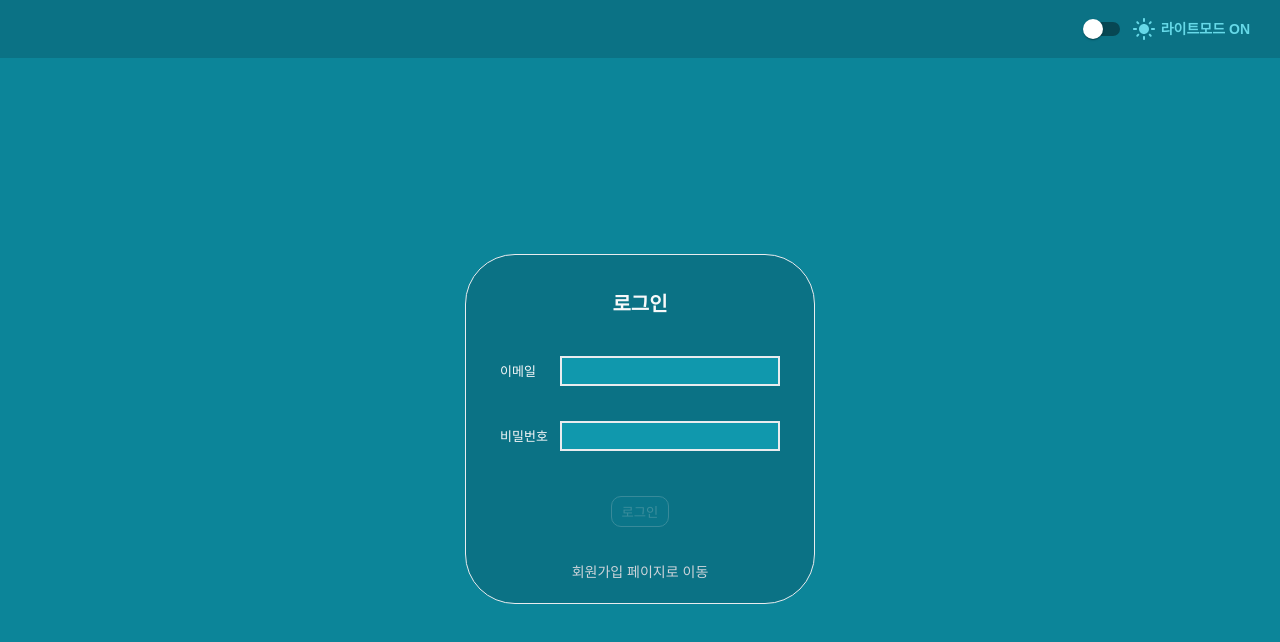
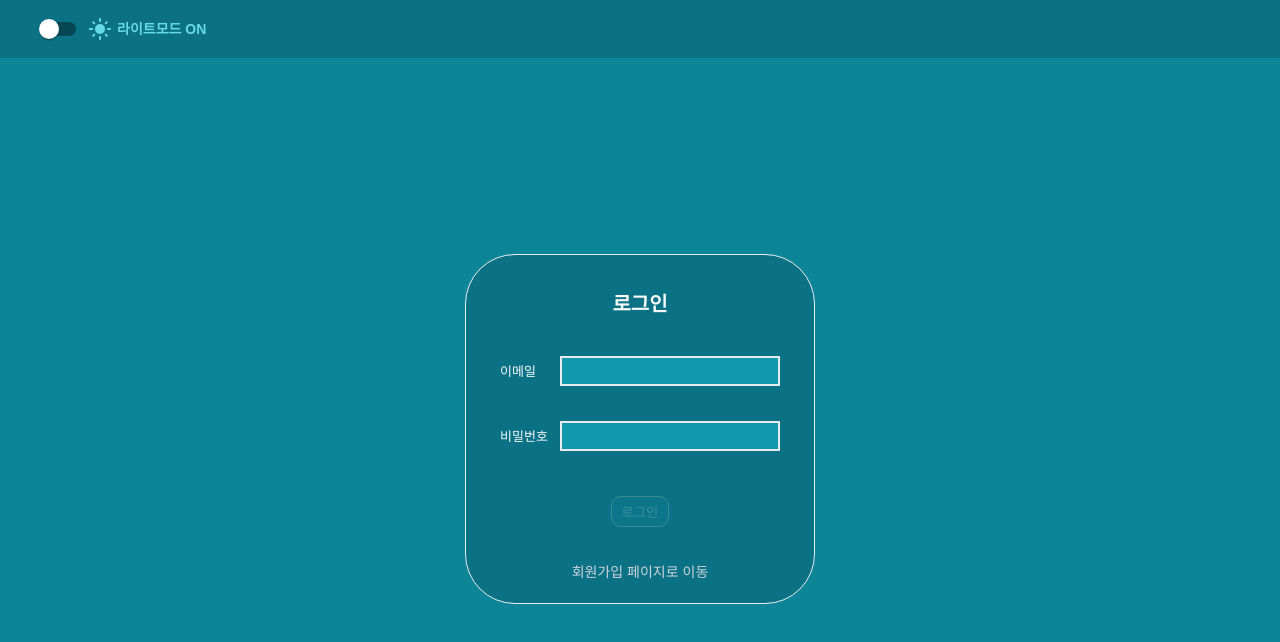
Before and after one commit to JongHoonSon/JH-Todo, a React (Create React App) app: page /auth/login in a window 1280 px wide. Shown: the top 642 px of the page. Built offline with nearby package versions, Linux system fonts and the light colour scheme; a web font is replaced by a local one; what material-ui-confirm would draw is missing.

Commit message:
Style: Header 버튼 위치 변경

```diff
--- a/src/components/header/DarkmodeSwitch.tsx
+++ b/src/components/header/DarkmodeSwitch.tsx
@@ -24,7 +24,7 @@ export const DarkmodeSwitch = ({
   };
 
   return (
-    <>
+    <Container>
       <Switch
         id="darkmode_switch"
         color="default"
@@ -45,9 +45,15 @@ export const DarkmodeSwitch = ({
           </>
         )}
       </Label>
-    </>
+    </Container>
   );
 };
+
+const Container = styled.div`
+  display: flex;
+  justify-content: center;
+  align-items: center;
+`;
 
 const CustomDarkModeIcon = styled(DarkModeIcon)`
   color: ${(props) => props.theme.themeColor};
--- a/src/components/header/Header.tsx
+++ b/src/components/header/Header.tsx
@@ -24,7 +24,7 @@ export const Header = (): React.ReactElement => {
 
 const Container = styled.div`
   display: flex;
-  justify-content: flex-end;
+  justify-content: space-between;
   align-items: center;
   width: 100%;
   padding: 10px 30px;
```
